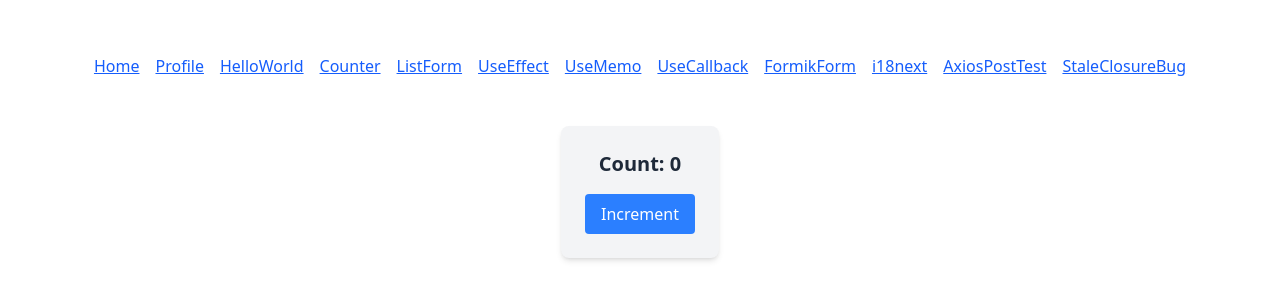
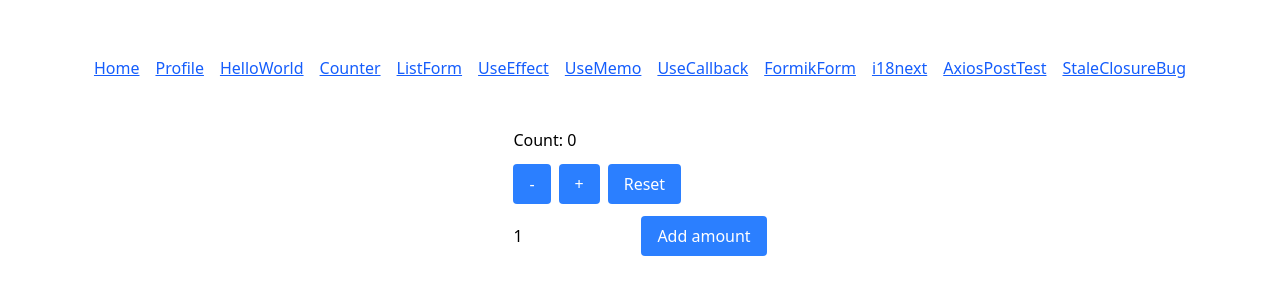
Before and after one commit to solmazmaabi-droid/SolmazMaabi-intern-repo, a React (Vite) app: page /components/Counter in a window 1280 px wide. Shown: the part 244-544 px from the top of the page. Built offline with nearby package versions, Linux system fonts and the light colour scheme; no server answers.

Commit message:
Add: 📌 Introduction to Redux Toolkit (State Management)

```diff
--- a/package.json
+++ b/package.json
@@ -45,12 +45,14 @@
     "vite": "^7.3.1"
   },
   "dependencies": {
+    "@reduxjs/toolkit": "^2.11.2",
     "axios": "^1.13.3",
     "formik": "^2.4.9",
     "i18next": "^25.8.0",
     "react": "^19.2.3",
     "react-dom": "^19.2.3",
     "react-i18next": "^16.5.3",
+    "react-redux": "^9.2.0",
     "react-router-dom": "^7.12.0",
     "yup": "^1.7.1"
   }
--- /dev/null
+++ b/src/app/store.jsx
@@ -0,0 +1,8 @@
+import { configureStore } from "@reduxjs/toolkit";
+import counterReducer from "../features/counter/counterSlice";
+
+export const store = configureStore({
+  reducer: {
+    counter: counterReducer,
+  },
+});
--- a/src/components/Counter.jsx
+++ b/src/components/Counter.jsx
@@ -1,20 +1,44 @@
-import { useState } from "react";
+import React, { useState } from "react";
+import { useDispatch, useSelector } from "react-redux";
+import {
+  decrement,
+  increment,
+  incrementByAmount,
+  reset,
+} from "../features/counter/counterSlice";
 import Button from "./Button";
 
-function Counter() {
-  const [count, setCount] = useState(0);
+export default function Counter() {
+  const count = useSelector((state) => state.counter.value);
+  const dispatch = useDispatch();
+
+  const [amount, setAmount] = useState(1);
+
+  const handleAddAmount = () => {
+    const num = Number(amount);
+    if (!Number.isFinite(num)) return;
+    dispatch(incrementByAmount(num));
+  };
 
   return (
-    <div className="flex flex-col items-center gap-4 p-6 bg-gray-100 rounded-lg shadow-md">
-      <p className="text-xl font-semibold text-gray-800">
-        Count: {count}
-      </p>
+    <div style={{ display: "grid", gap: 12, maxWidth: 360 }}>
+      <h2>Count: {count}</h2>
 
-      <Button onClick={() => setCount(count + 1)}>
-        Increment
-      </Button>
+      <div style={{ display: "flex", gap: 8 }}>
+        <Button onClick={() => dispatch(decrement())}>-</Button>
+        <Button onClick={() => dispatch(increment())}>+</Button>
+        <Button onClick={() => dispatch(reset())}>Reset</Button>
+      </div>
+
+      <div style={{ display: "flex", gap: 8 }}>
+        <input
+          type="number"
+          value={amount}
+          onChange={(e) => setAmount(e.target.value)}
+          style={{ width: 120 }}
+        />
+        <Button onClick={handleAddAmount}>Add amount</Button>
+      </div>
     </div>
   );
 }
-
-export default Counter;
--- /dev/null
+++ b/src/features/counter/counterSlice.js
@@ -0,0 +1,29 @@
+import { createSlice } from "@reduxjs/toolkit";
+
+const initialState = {
+  value: 0,
+};
+
+const counterSlice = createSlice({
+  name: "counter",
+  initialState,
+  reducers: {
+    increment: (state) => {
+      state.value += 1;
+    },
+    decrement: (state) => {
+      state.value -= 1;
+    },
+    incrementByAmount: (state, action) => {
+      state.value += action.payload;
+    },
+    reset: (state) => {
+      state.value = 0;
+    },
+  },
+});
+
+export const { increment, decrement, incrementByAmount, reset } =
+  counterSlice.actions;
+
+export default counterSlice.reducer;
--- a/src/main.jsx
+++ b/src/main.jsx
@@ -4,12 +4,16 @@ import App from "./App";
 import "./index.css";
 import { BrowserRouter } from "react-router-dom";
 import "./i18n";
+import { Provider } from "react-redux";
+import { store } from "./app/store";
 
 
 ReactDOM.createRoot(document.getElementById("root")).render(
   <React.StrictMode>
     <BrowserRouter>
-      <App />
+      <Provider store={store}>
+        <App />
+    </Provider>
     </BrowserRouter>
   </React.StrictMode>
 );
```
Also changed, not shown: 2 other files (tests, documents, lock files or other folders).
